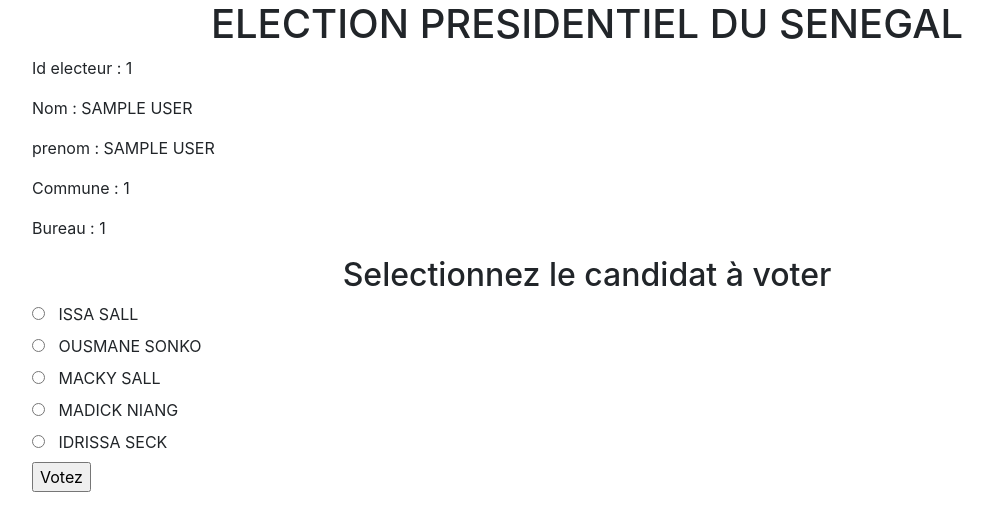
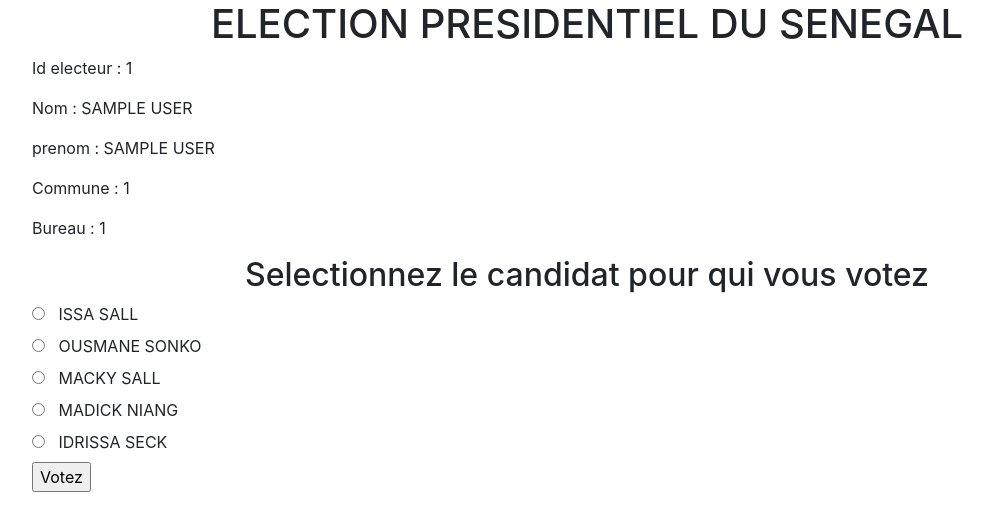
Before and after one commit to BAKHOUM21/Elections, a PHP site: page /Election/pages-electeur/vote.php in a window 1280 px wide. Shown: the part 56-587 px from the top of the page, without its empty margins (53-1046 px from the left). Run offline with PHP 8.4, Linux system fonts and the light colour scheme; the visitor is signed in with stand-in values (Sample User, id 1); data comes from the database, SQL or seed files in the repository.

Commit message:
3e commit

```diff
--- a/modele.php
+++ b/modele.php
@@ -217,7 +217,7 @@ class Election
 
                             $query = "INSERT INTO vote (id_electeur,nom_electeur,prenom_electeur,id_candidat,commune,bureau) VALUES ('$idele','$nom','$prenom','$id_candidat','$commune','$bureau')";
                             if ($sql = $this->conn->query($query)) {
-                                // echo "<script>window.location.href = 'index.php';</script>";
+                                 echo "<script>window.location.href = 'http://localhost/Election/index.php';</script>";
 
                             }else{
                                 echo "<script>alert('votre vote n est pas valider');</script>";
--- a/pages-electeur/vote.php
+++ b/pages-electeur/vote.php
@@ -55,7 +55,7 @@ $bureau = $_SESSION['bureau'];
     <p>prenom : <?php echo strtoupper($prenom) ?></p>
     <p>Commune : <?php echo strtoupper($commune) ?></p>
     <p>Bureau : <?php echo strtoupper($bureau) ?></p>
-    <h2 class="text-center">Selectionnez le candidat à voter</h2>
+    <h2 class="text-center">Selectionnez le candidat pour qui vous votez</h2>
         <?php
 
         include '../modele.php';
```
